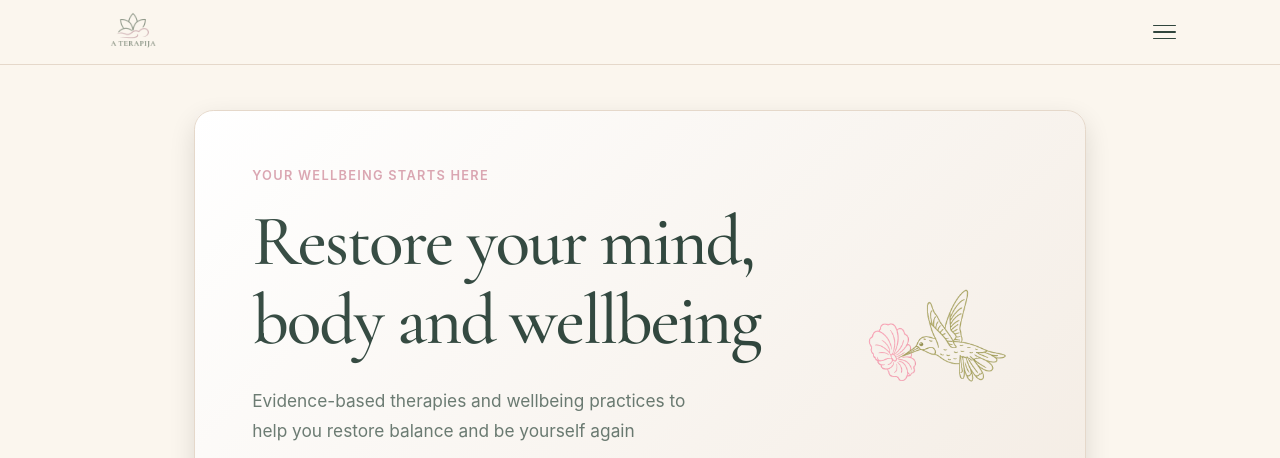
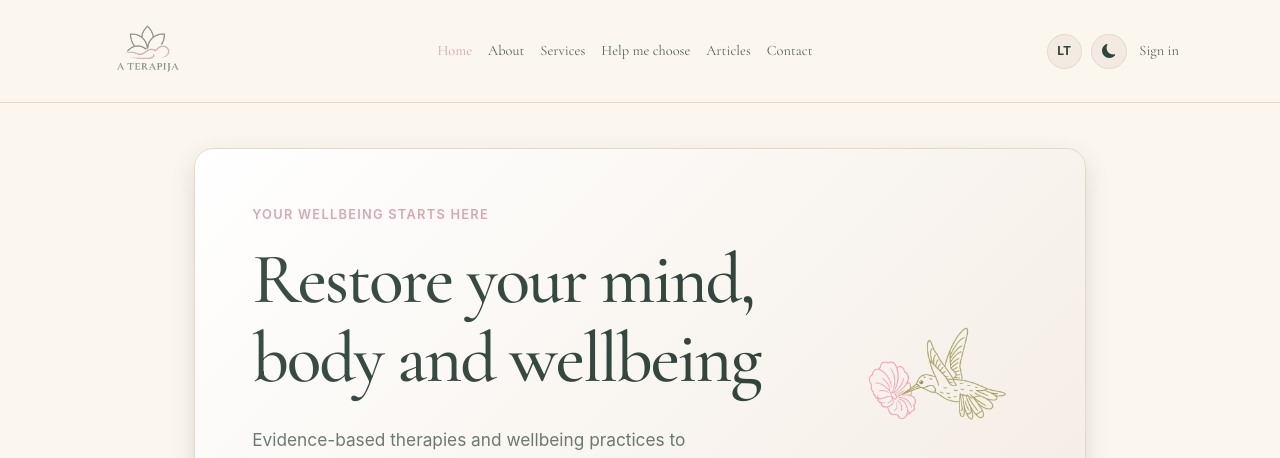
Before and after one commit to 1anamasiliuniene-netizen/A-Terapija, a Django app: page /en/ in a window 1280 px wide. Shown: the top 458 px of the page. Run offline with Django 5.2, Linux system fonts and the light colour scheme; data that the repository does not hold is empty.

Commit message:
Show desktop navigation from 1200px

```diff
--- a/aterapija/static/css/core.css
+++ b/aterapija/static/css/core.css
@@ -1056,7 +1056,7 @@ p {
    Header responsive
 ---------------------------------------------------------- */
 
-@media (min-width: 1400px) {
+@media (min-width: 1200px) {
     .at-navbar-container {
         gap: 1.25rem;
     }
@@ -1088,7 +1088,7 @@ p {
     }
 }
 
-@media (max-width: 1399.98px) {
+@media (max-width: 1199.98px) {
     .at-navbar {
         padding: .5rem 0;
     }
--- a/aterapija/templates/aterapija/includes/navbar.html
+++ b/aterapija/templates/aterapija/includes/navbar.html
@@ -3,7 +3,7 @@
 
 {% get_current_language as CURRENT_LANGUAGE %}
 
-<nav class="navbar navbar-expand-xxl at-navbar">
+<nav class="navbar navbar-expand-xl at-navbar">
   <div class="container-fluid at-navbar-container">
 
     <a class="at-navbar-brand" href="{% url 'aterapija:home' %}">
@@ -30,7 +30,7 @@
 
     <div class="collapse navbar-collapse" id="mainNav">
 
-      <ul class="navbar-nav at-navbar-menu mx-xxl-auto">
+      <ul class="navbar-nav at-navbar-menu mx-xl-auto">
         <li class="nav-item">
           <a class="at-nav-link {% if request.resolver_match.url_name == 'home' %}active{% endif %}" href="{% url 'aterapija:home' %}">
             {% trans "Home" %}
```
